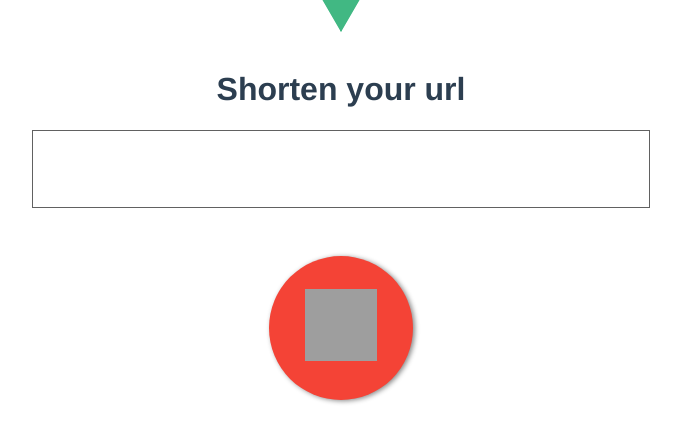
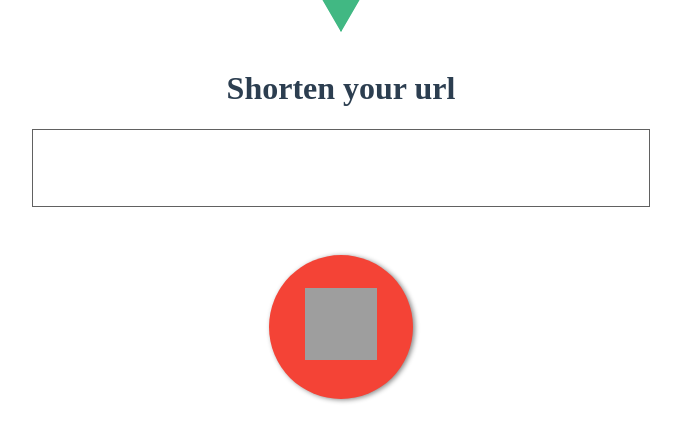
Before and after one commit to ShortGG/frontend-shortener, a Vue app: page / in a window 1280 px wide. Shown: the part 214-656 px from the top of the page, without its empty margins (299-980 px from the left). Built offline with nearby package versions, Linux system fonts and the light colour scheme; grey boxes are pictures that could not be loaded.

Commit message:
(app.vue) force font-family on certain class

```diff
--- a/src/App.vue
+++ b/src/App.vue
@@ -20,4 +20,13 @@ export default {
   color: #2c3e50;
   margin-top: 60px;
 }
+
+h1, h2, h3, h4 {
+  font-family: 'Pacifico', cursive;
+}
+
+div, p, input {
+  font-family: 'Lato', sans-serif !important;
+}
+
 </style>
```
